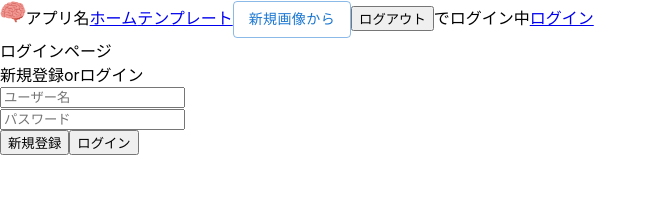
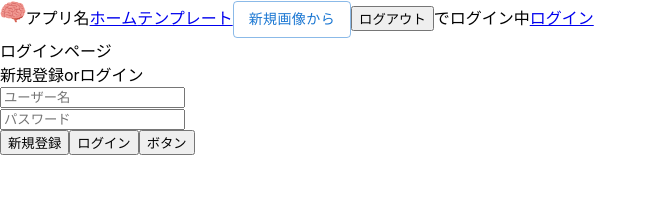
Before and after one commit to hackathon-21-winter-18/frontend, a React (Create React App) app: page /login in a window 1280 px wide. Shown: the top 220 px of the page, without its empty margins (0-656 px from the left). Built offline with nearby package versions, Linux system fonts and the light colour scheme.

Commit message:
ボタン

```diff
--- a/src/components/Login.tsx
+++ b/src/components/Login.tsx
@@ -40,6 +40,11 @@ const Login: React.VFC = () => {
   function handlePassWordChange(e: any) {
     setPassWord(e.target.value)
   }
+  function handleCheck() {
+    axios.get('http://localhost:8080/api/oauth/signup').then((res) => {
+      console.log(res)
+    })
+  }
   return (
     <div>
       <span>新規登録orログイン</span>
@@ -50,6 +55,7 @@ const Login: React.VFC = () => {
         <br />
         <button onClick={handleRegister}>新規登録</button>
         <button onClick={handleLogin}>ログイン</button>
+        <button onClick={handleCheck}>ボタン</button>
       </form>
     </div>
   )
```
